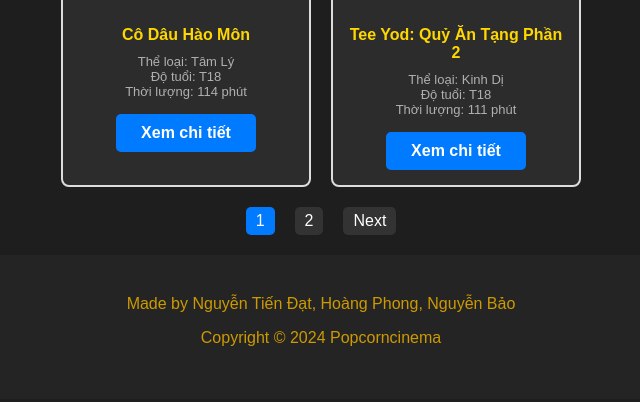
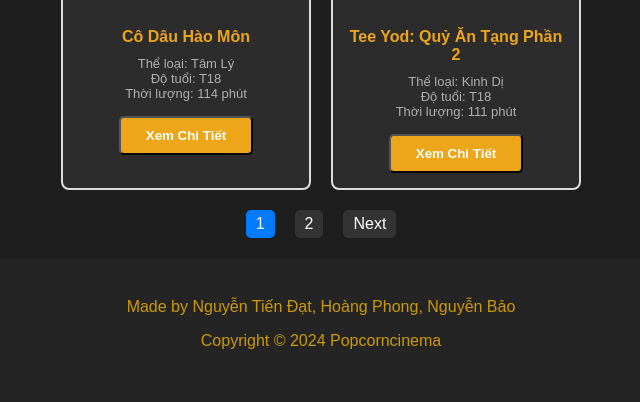
Before and after one commit to Kazedesu1/Vmovie, a Flask app: page / in a window 1280 px wide. Shown: the part 1971-2373 px from the top of the page, without its empty margins (319-959 px from the left). Before the commit the page ends 2317 px from the top, so only its background shows below. Run offline with Flask 3, Linux system fonts and the light colour scheme; data comes from the database, SQL or seed files in the repository.

Commit message:
Add files via upload

```diff
--- a/ltweb/movie.py
+++ b/ltweb/movie.py
@@ -27,7 +27,7 @@ def get_movies(page=1, per_page=10):
     # Tính toán vị trí bắt đầu (offset) cho phân trang
     offset = (page - 1) * per_page
 
-    cursor.execute("SELECT poster, movieName, genre, time, rated FROM movie LIMIT ? OFFSET ?", (per_page, offset))
+    cursor.execute("SELECT * FROM movie LIMIT ? OFFSET ?", (per_page, offset))
     movies = cursor.fetchall()
 
     cursor.execute("SELECT COUNT(*) FROM movie")
--- a/ltweb/static/deshomepage.css
+++ b/ltweb/static/deshomepage.css
@@ -79,7 +79,7 @@ body {
 }
 
 .navbar .auth-links a:hover {
-    color: #FFD700;
+    color: #EDA519;
 }
 
 
@@ -217,7 +217,7 @@ body {
     font-weight: bold;
     font-size: 16px;
     margin: 10px 0;
-    color: #FFD700;
+    color: #EDA519;
 }
 
 .movie-details {
@@ -226,10 +226,10 @@ body {
     margin-bottom: 15px;
 }
 
-.view-details-button {
+.view-details-button button{
     display: inline-block;
     padding: 10px 25px;
-    background-color: #007bff;
+    background-color: #EDA519;
     color: white;
     text-decoration: none;
     border-radius: 5px;
@@ -237,8 +237,8 @@ body {
     transition: background-color 0.3s ease, transform 0.3s ease;
 }
 
-.view-details-button:hover {
-    background-color: #0056b3;
+.view-details-button button:hover {
+    background-color: #b57900;
     transform: translateY(-2px);
 }
 
--- a/ltweb/templates/homepage.html
+++ b/ltweb/templates/homepage.html
@@ -78,7 +78,9 @@
                 Độ tuổi: {{ movie['rated'].split(' ')[0] }}<br>
                 Thời lượng: {{ movie['time'] }} phút
             </div>
-            <a href="#" class="view-details-button">Xem chi tiết</a>
+            <a href="{{ url_for('movie_detail', movie_id=movie['IDmovie']) }}" class="view-details-button">
+                <button>Xem Chi Tiết</button>
+            </a>
         </div>
     </div>
     {% endfor %}
```
Also changed, not shown: ltweb/cinema.db.
